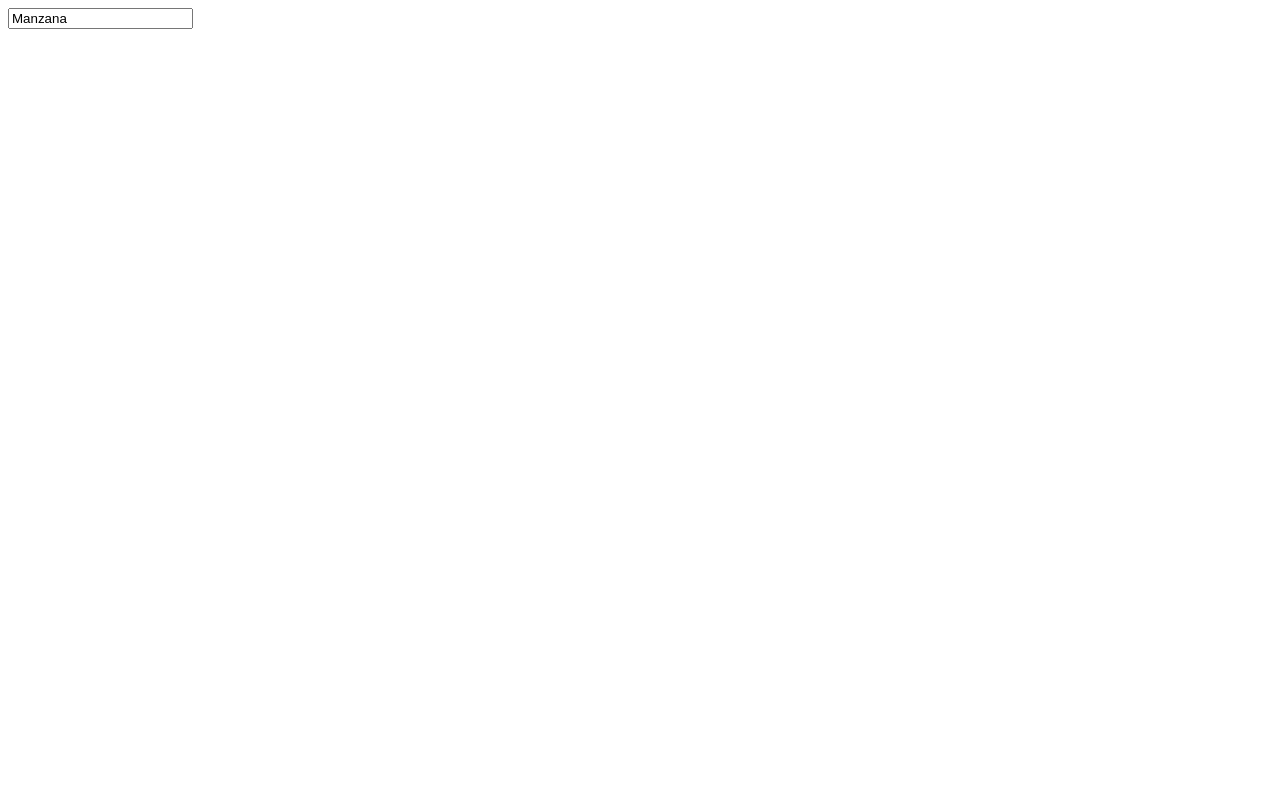
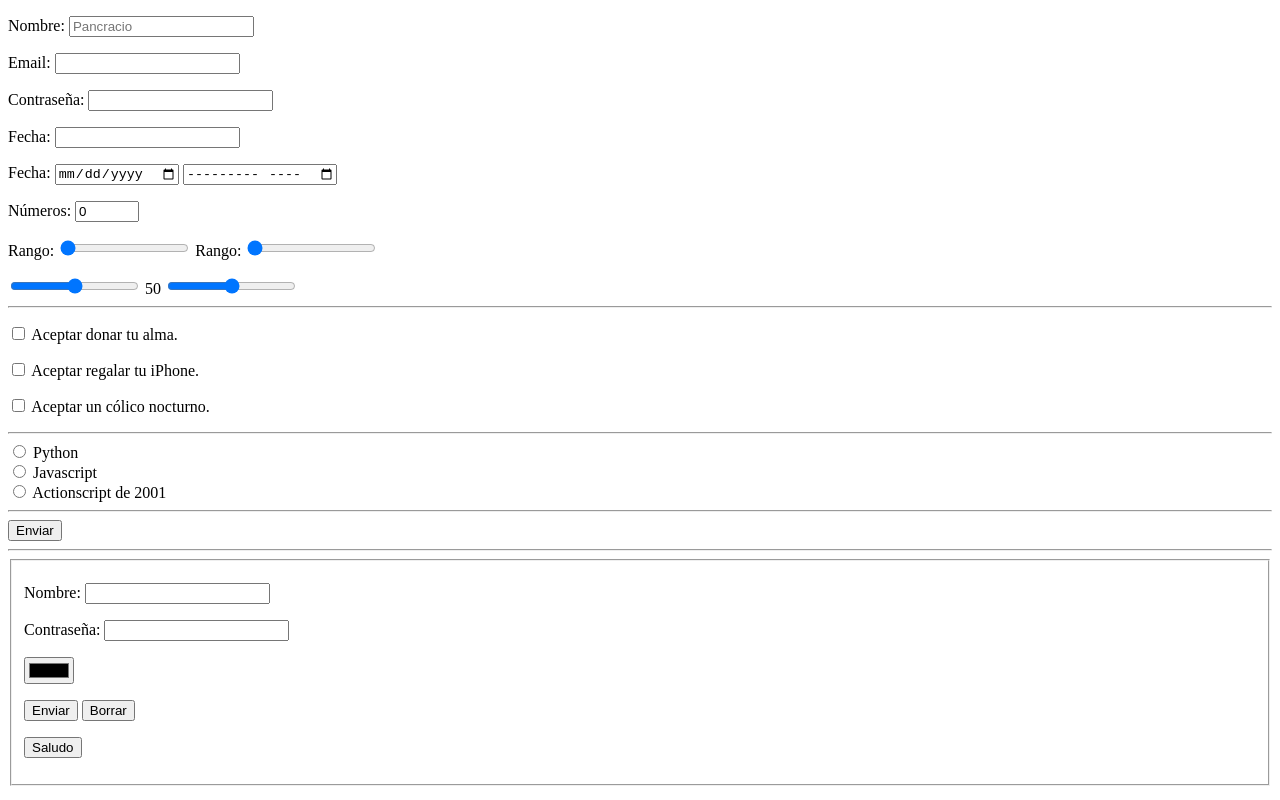
Before and after one commit to NoaVelasco/curso-html-css, a plain HTML site: page formularios/form01.html in a window 1280 px wide. Drawn offline with Linux system fonts and the light colour scheme.

Commit message:
formularios

```diff
--- a/formularios/form01.html
+++ b/formularios/form01.html
@@ -1,14 +1,140 @@
 <!DOCTYPE html>
 <html lang="en">
-<head>
-    <meta charset="UTF-8">
-    <meta name="viewport" content="width=device-width, initial-scale=1.0">
+  <head>
+    <meta charset="UTF-8" />
+    <meta name="viewport" content="width=device-width, initial-scale=1.0" />
     <title>Formularios 1</title>
-</head>
-<body>
-    <form action="form01.php" method="post">
+  </head>
+  <body>
+    <div>
+      <form action="#">
+        <p>
+          <label for="txtName">Nombre: </label>
+          <input
+            type="text"
+            id="txtName"
+            name="txtName"
+            placeholder="Pancracio" />
+        </p>
+        <p>
+          <label for="txtEmail">Email: </label>
+          <input type="text" id="txtEmail" name="txtEmail" />
+        </p>
+        <p>
+          <label for="passPass">Contraseña: </label>
+          <input type="password" id="passPass" name="passPass" minlength="8" />
+        </p>
+        <p>
+          <label for="day">Fecha: </label><input type="datetime" id="dtFecha" />
+        </p>
+        <p>
+          <label for="day">Fecha: </label><input type="date" id="dtFecha" />
+          <input type="month" name="dtMes" id="dtMes" />
+        </p>
+        <p>
+          <label for="numbers">Números: </label
+          ><input
+            type="number"
+            id="numbers"
+            min="0"
+            max="100"
+            step="5"
+            value="0" />
+        </p>
 
-        <input type="text" name="nombre" id="txtnombre" value="Manzana">
-    </form>
-</body>
+        <p>
+          <label for="txtRango">Rango: </label>
+          <input
+            type="range"
+            id="txtRango"
+            name="txtRango"
+            min="0"
+            max="100"
+            value="0"
+            step="5" />
+          <label for="txtRango">Rango: </label>
+          <input
+            type="range"
+            id="txtRango"
+            name="txtRango"
+            min="0"
+            max="100"
+            value="0"
+            step="5"
+            oninput="this.rangeNumbers.innerText = this.value" />
+        </p>
+        <input
+          type="range"
+          min="0"
+          max="100"
+          value="50"
+          oninput="document.getElementById('valorMostrado').innerText = this.value" />
+        <span id="valorMostrado">50</span>
+
+        <input
+          type="range"
+          name="parse"
+          id="parse"
+          min="0"
+          max="50"
+          value="25"
+          oninput="x.value=parseInt(this.value)" />
+        <output name="x" id="x"></output>
+        <hr />
+        <p>
+          <input type="checkbox" id="chkAcept1" />
+          <label for="chkAcept1">Aceptar donar tu alma.</label>
+        </p>
+        <p>
+          <input type="checkbox" id="chkAcept2" />
+          <label for="chkAcept2">Aceptar regalar tu iPhone.</label>
+        </p>
+        <p>
+          <input type="checkbox" id="chkAcept3" />
+          <label for="chkAcept3">Aceptar un cólico nocturno.</label>
+        </p>
+        <hr />
+
+        <input type="radio" name="favLeng" id="radioBtn1" value="Python" />
+        <label for="radioBtn1">Python</label>
+        <br />
+
+        <input type="radio" name="favLeng" id="radioBtn2" value="Javascript" />
+        <label for="radioBtn2">Javascript</label>
+        <br />
+
+        <input
+          type="radio"
+          name="favLeng"
+          id="radioBtn3"
+          value="Actionscript" />
+        <label for="radioBtn3">Actionscript de 2001</label>
+        <hr />
+        <input type="submit" value="Enviar" />
+        <hr />
+        <section>
+          <form action="#">
+            <fieldset>
+              <div>
+                <p>
+                  <label for="txtNom">Nombre: </label>
+                  <input type="text" id="txtNom" />
+                </p>
+              </div>
+              <div>
+                <p>
+                  <label for="txtPass">Contraseña: </label>
+                  <input type="password" id="txtPass" />
+                </p>
+                <p><input type="color" name="color" id="coloret"></p>
+              </div>
+              <input type="submit" value="Enviar">
+              <input type="reset" value="Borrar">
+              <p><input type="button" value="Saludo" onclick="alert('Hola, mundo')"></p>
+            </fieldset>
+          </form>
+        </section>
+      </form>
+    </div>
+  </body>
 </html>
```
